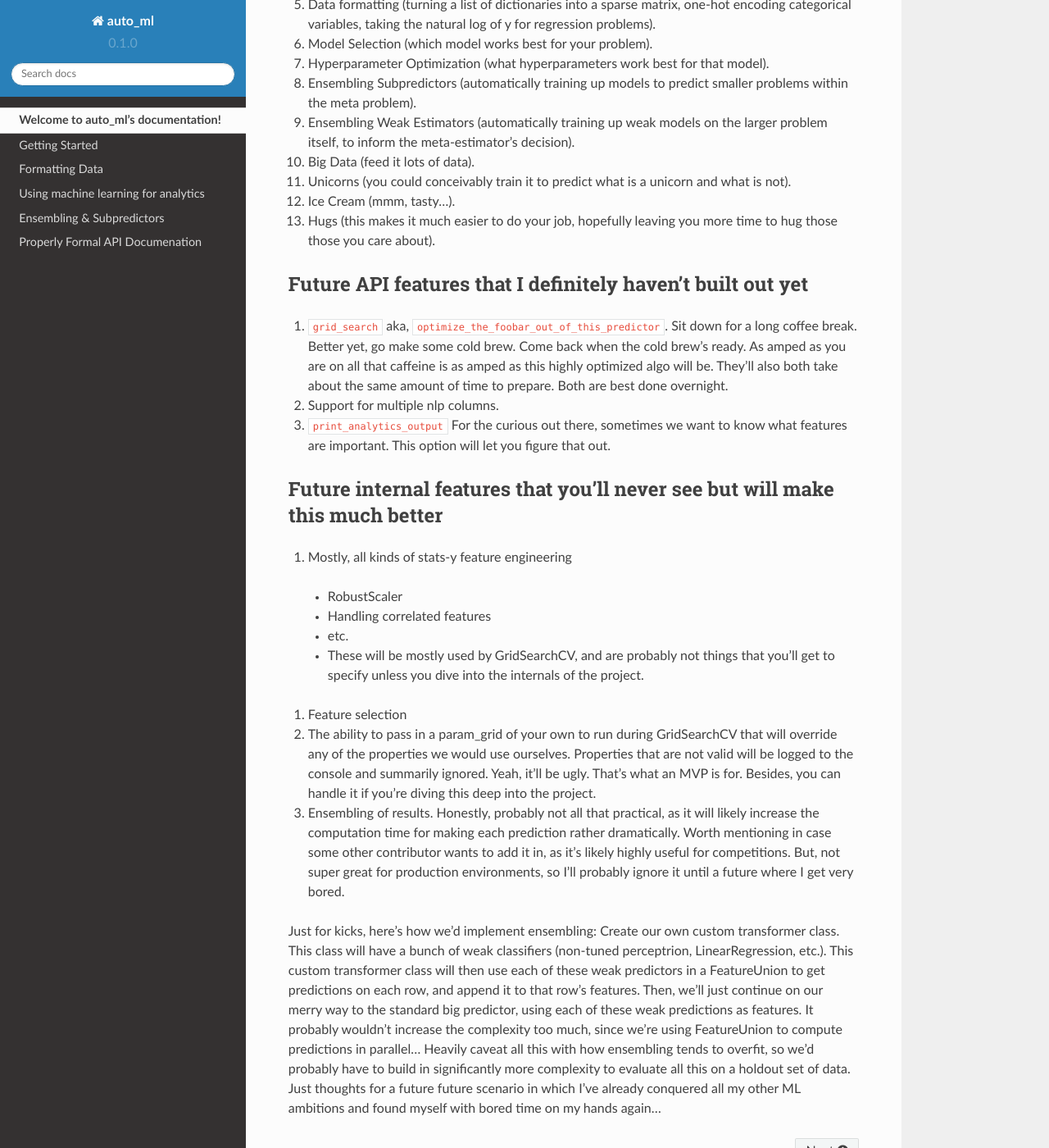
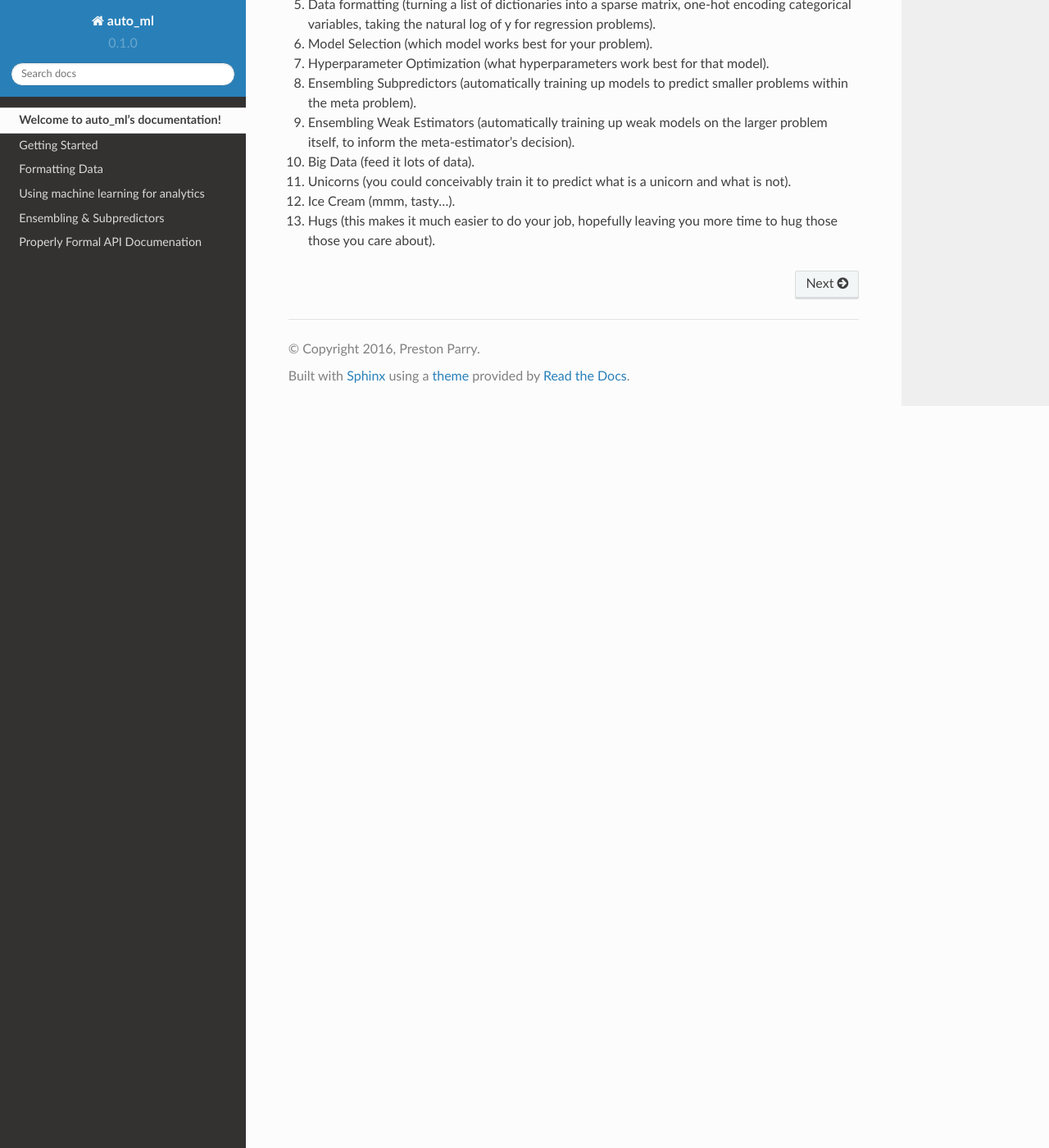
Before and after one commit to ClimbsRocks/auto_ml, a Sphinx documentation site: the page built from docs/source/index.rst, in a window 1280 px wide and 1400 px high, scrolled down 2444 px. Shown: the whole window at 82% size. Built offline with Sphinx 7.4.7 and the Read the Docs theme 2.0.0, drawn with Linux system fonts in a browser that asks for light colours.

Commit message:
removes old comments from docs

```diff
--- a/docs/source/index.rst
+++ b/docs/source/index.rst
@@ -83,32 +83,3 @@ A quick overview of buzzwords, this project automates:
 #. Unicorns (you could conceivably train it to predict what is a unicorn and what is not).
 #. Ice Cream (mmm, tasty...).
 #. Hugs (this makes it much easier to do your job, hopefully leaving you more time to hug those those you care about).
-
-
-Future API features that I definitely haven't built out yet
-------------------------------------------------------------
-#. ``grid_search`` aka, ``optimize_the_foobar_out_of_this_predictor``. Sit down for a long coffee break. Better yet, go make some cold brew. Come back when the cold brew's ready. As amped as you are on all that caffeine is as amped as this highly optimized algo will be. They'll also both take about the same amount of time to prepare. Both are best done overnight.
-#. Support for multiple nlp columns.
-#. ``print_analytics_output`` For the curious out there, sometimes we want to know what features are important. This option will let you figure that out.
-
-
-Future internal features that you'll never see but will make this much better
-------------------------------------------------------------------------------
-#. Mostly, all kinds of stats-y feature engineering
-
-  * RobustScaler
-  * Handling correlated features
-  * etc.
-  * These will be mostly used by GridSearchCV, and are probably not things that you'll get to specify unless you dive into the internals of the project.
-
-#. Feature selection
-#. The ability to pass in a param_grid of your own to run during GridSearchCV that will override any of the properties we would use ourselves. Properties that are not valid will be logged to the console and summarily ignored. Yeah, it'll be ugly. That's what an MVP is for. Besides, you can handle it if you're diving this deep into the project.
-#. Ensembling of results. Honestly, probably not all that practical, as it will likely increase the computation time for making each prediction rather dramatically. Worth mentioning in case some other contributor wants to add it in, as it's likely highly useful for competitions. But, not super great for production environments, so I'll probably ignore it until a future where I get very bored.
-
-Just for kicks, here's how we'd implement ensembling:
-Create our own custom transformer class.
-This class will have a bunch of weak classifiers (non-tuned perceptrion, LinearRegression, etc.).
-This custom transformer class will then use each of these weak predictors in a FeatureUnion to get predictions on each row, and append it to that row's features.
-Then, we'll just continue on our merry way to the standard big predictor, using each of these weak predictions as features. It probably wouldn't increase the complexity too much, since we're using FeatureUnion to compute predictions in parallel...
-Heavily caveat all this with how ensembling tends to overfit, so we'd probably have to build in significantly more complexity to evaluate all this on a holdout set of data.
-Just thoughts for a future future scenario in which I've already conquered all my other ML ambitions and found myself with bored time on my hands again...
```
Also changed, not shown: README.md (+0 -55 lines).
